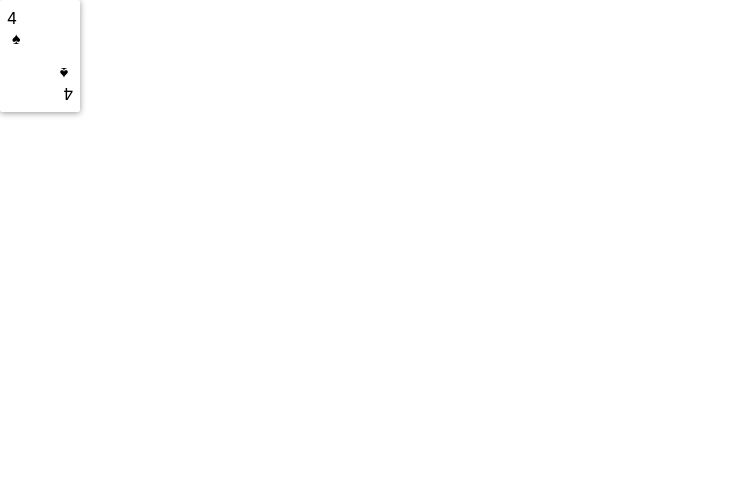
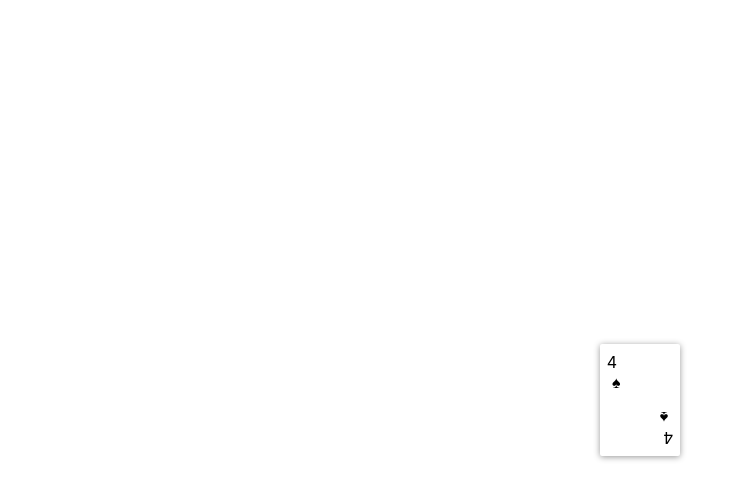
Before and after one commit to josharagon/shufl, a React (Create React App) app: page / in a window 1280 px wide. Shown: the top 500 px of the page, without its empty margins (0-747 px from the left). Built offline with nearby package versions, Linux system fonts and the light colour scheme.

Commit message:
add card data

```diff
--- a/src/Components/App/App.css
+++ b/src/Components/App/App.css
@@ -1,3 +1,9 @@
 html, #root, body, main {
   height: 100%;
 }
+
+main {
+  display: flex;
+  justify-content: center;
+  align-items: center;
+}
```
Also changed, not shown: src/cardData.js (added, +10 -0 lines).
